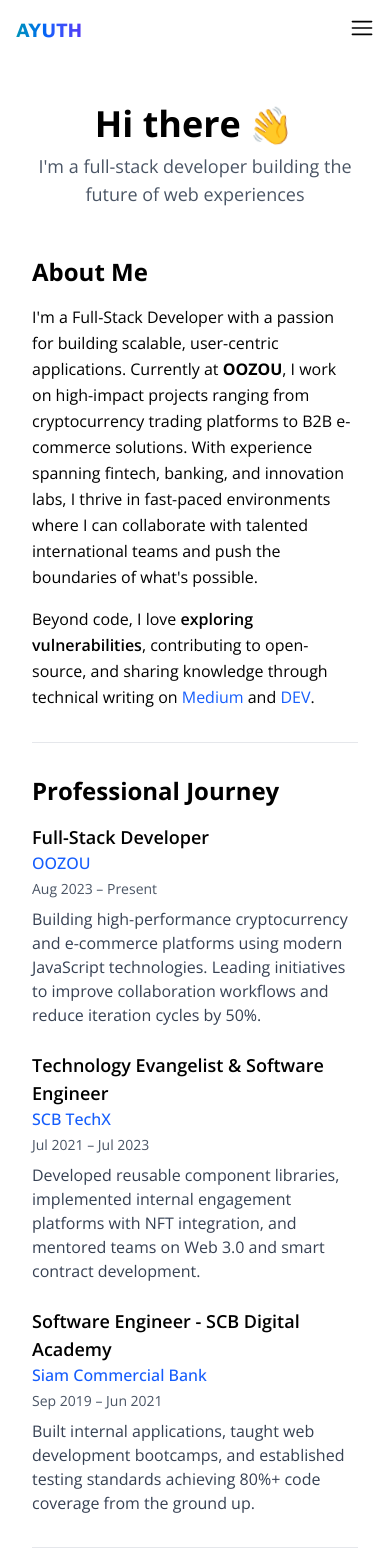
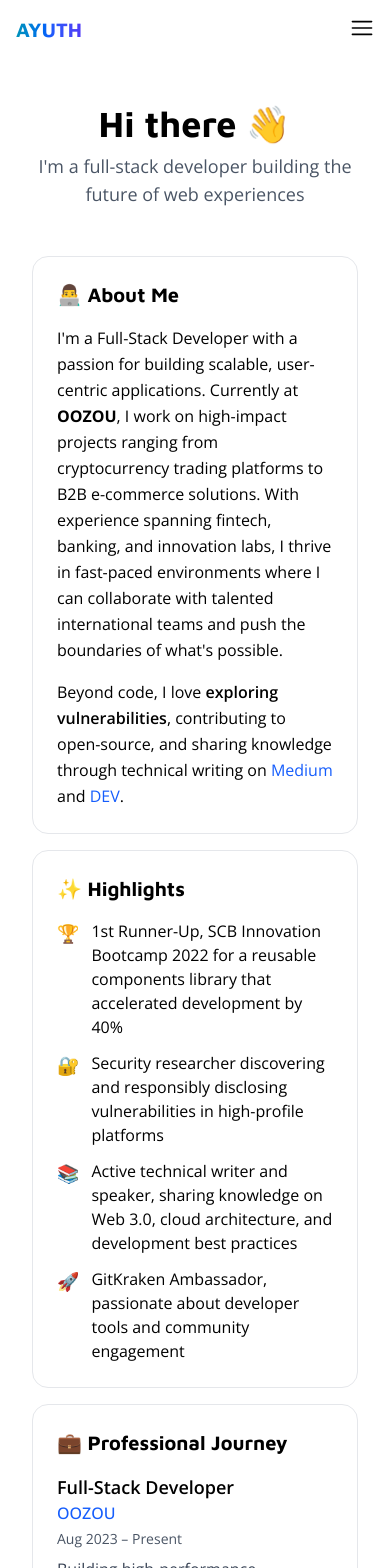
Before and after one commit to ayuthmang/ayuthmang.dev, a Next.js app: page /about in a window 390 px wide. Shown: the top 1568 px of the page. Built offline with nearby package versions, Linux system fonts and the light colour scheme.

Commit message:
feat: bento 🍱 profile

```diff
--- a/pnpm-workspace.yaml
+++ b/pnpm-workspace.yaml
@@ -1,3 +1,6 @@
+allowBuilds:
+  esbuild: true
+  sharp: true
 onlyBuiltDependencies:
   - '@tailwindcss/oxide'
   - esbuild
--- a/src/app/about/page.tsx
+++ b/src/app/about/page.tsx
@@ -5,36 +5,42 @@ import {
   TooltipContent,
   TooltipTrigger,
 } from '@/components/ui/tooltip'
+import { BentoGrid, BentoCard } from '@/components/bento-grid'
+import { PlaygroundCard } from '@/components/playground-card'
 import Image from 'next/image'
 
 function AboutPage() {
   return (
-    <div className="py-12 max-w-4xl mx-auto px-4">
+    <div className="mx-auto max-w-5xl px-4 py-12">
       <div className="mb-12">
         <Heading>
           Hi there <WavingHand />
         </Heading>
-        <p className="text-center text-lg text-gray-600 dark:text-gray-400 mb-8">
+        <p className="mb-8 text-center text-lg text-gray-600 dark:text-gray-400">
           I&apos;m a full-stack developer building the future of web experiences
         </p>
       </div>
 
-      <div className="space-y-8">
-        {/* Main intro */}
-        <Section>
-          <SectionTitle>About Me</SectionTitle>
+      <BentoGrid>
+        {/* Main intro — large card */}
+        <BentoCard title="👨‍💻 About Me" className="md:col-span-2 md:row-span-2">
           <p className="text-base leading-relaxed">
-            I&apos;m a Full-Stack Developer with a passion for building scalable, user-centric applications. Currently at{' '}
-            <strong>OOZOU</strong>, I work on high-impact projects ranging from cryptocurrency trading platforms to B2B e-commerce solutions.
-            With experience spanning fintech, banking, and innovation labs, I thrive in fast-paced environments where I can collaborate with talented international teams and push the boundaries of what&apos;s possible.
+            I&apos;m a Full-Stack Developer with a passion for building
+            scalable, user-centric applications. Currently at{' '}
+            <strong>OOZOU</strong>, I work on high-impact projects ranging from
+            cryptocurrency trading platforms to B2B e-commerce solutions. With
+            experience spanning fintech, banking, and innovation labs, I thrive
+            in fast-paced environments where I can collaborate with talented
+            international teams and push the boundaries of what&apos;s
+            possible.
           </p>
-          <p className="text-base leading-relaxed mt-4">
+          <p className="mt-4 text-base leading-relaxed">
             Beyond code, I love{' '}
             <Tooltip>
               <TooltipTrigger asChild>
                 <span className="relative cursor-pointer font-semibold">
                   exploring vulnerabilities
-                  <span className="absolute bottom-0 left-0 w-full h-[6px] bg-yellow-300/60 -z-10 translate-y-[2px]"></span>
+                  <span className="absolute bottom-0 left-0 -z-10 h-[6px] w-full translate-y-[2px] bg-yellow-300/60"></span>
                 </span>
               </TooltipTrigger>
               <TooltipContent className="flex flex-col items-center p-4">
@@ -46,15 +52,62 @@ function AboutPage() {
                   className="rounded-md"
                 />
               </TooltipContent>
-            </Tooltip>, contributing to open-source, and sharing knowledge through technical writing on{' '}
-            <a href="https://medium.com/@ayuthmang" className="text-blue-600 dark:text-blue-400 hover:underline">Medium</a> and{' '}
-            <a href="https://dev.to/ayuthmang" className="text-blue-600 dark:text-blue-400 hover:underline">DEV</a>.
+            </Tooltip>
+            , contributing to open-source, and sharing knowledge through
+            technical writing on{' '}
+            <a
+              href="https://medium.com/@ayuthmang"
+              className="text-blue-600 hover:underline dark:text-blue-400"
+            >
+              Medium
+            </a>{' '}
+            and{' '}
+            <a
+              href="https://dev.to/ayuthmang"
+              className="text-blue-600 hover:underline dark:text-blue-400"
+            >
+              DEV
+            </a>
+            .
           </p>
-        </Section>
+        </BentoCard>
 
-        {/* Professional Experience */}
-        <Section>
-          <SectionTitle>Professional Journey</SectionTitle>
+        {/* Highlights — tall card */}
+        <BentoCard title="✨ Highlights" className="md:row-span-2">
+          <ul className="space-y-3">
+            <li className="flex items-start">
+              <span className="mr-3 text-lg">🏆</span>
+              <span>
+                1st Runner-Up, SCB Innovation Bootcamp 2022 for a reusable
+                components library that accelerated development by 40%
+              </span>
+            </li>
+            <li className="flex items-start">
+              <span className="mr-3 text-lg">🔐</span>
+              <span>
+                Security researcher discovering and responsibly disclosing
+                vulnerabilities in high-profile platforms
+              </span>
+            </li>
+            <li className="flex items-start">
+              <span className="mr-3 text-lg">📚</span>
+              <span>
+                Active technical writer and speaker, sharing knowledge on Web
+                3.0, cloud architecture, and development best practices
+              </span>
+            </li>
+            <li className="flex items-start">
+              <span className="mr-3 text-lg">🚀</span>
+              <span>
+                GitKraken Ambassador, passionate about developer tools and
+                community engagement
+              </span>
+            </li>
+          </ul>
+        </BentoCard>
+
+        {/* Professional Experience — wide card */}
+        <BentoCard title="💼 Professional Journey" className="md:col-span-2">
           <div className="space-y-6">
             <ExperienceItem
               company="OOZOU"
@@ -75,12 +128,35 @@ function AboutPage() {
               description="Built internal applications, taught web development bootcamps, and established testing standards achieving 80%+ code coverage from the ground up."
             />
           </div>
-        </Section>
+        </BentoCard>
 
-        {/* Technical Skills */}
-        <Section>
-          <SectionTitle>Technical Stack</SectionTitle>
-          <div className="grid grid-cols-1 md:grid-cols-2 gap-6">
+        {/* Education & Certifications */}
+        <BentoCard title="🎓 Education & Certifications">
+          <div className="space-y-4">
+            <div>
+              <h4 className="font-semibold">Chulalongkorn University</h4>
+              <p className="text-sm text-gray-600 dark:text-gray-400">
+                Master&apos;s in Computer Science (2024 – Present)
+              </p>
+            </div>
+            <div>
+              <h4 className="font-semibold">Thammasat University</h4>
+              <p className="text-sm text-gray-600 dark:text-gray-400">
+                Bachelor of Science in Computer Science (2015 – 2019)
+              </p>
+            </div>
+            <div>
+              <p className="text-sm">
+                Microsoft Certified: Azure (AI Fundamentals, Data Fundamentals,
+                Fundamentals)
+              </p>
+            </div>
+          </div>
+        </BentoCard>
+
+        {/* Technical Skills — wide card */}
+        <BentoCard title="🛠️ Technical Stack" className="md:col-span-2">
+          <div className="grid grid-cols-1 gap-6 sm:grid-cols-2">
             <SkillCategory
               category="Frontend"
               skills={['React', 'Next.js', 'Vue.js', 'TypeScript', 'HTML5/CSS3']}
@@ -98,68 +174,41 @@ function AboutPage() {
               skills={['React Native', 'Flutter', 'Kotlin']}
             />
           </div>
-        </Section>
-
-        {/* Achievements */}
-        <Section>
-          <SectionTitle>Highlights</SectionTitle>
-          <ul className="space-y-3">
-            <li className="flex items-start">
-              <span className="mr-3 text-lg">🏆</span>
-              <span>1st Runner-Up, SCB Innovation Bootcamp 2022 for a reusable components library that accelerated development by 40%</span>
-            </li>
-            <li className="flex items-start">
-              <span className="mr-3 text-lg">🔐</span>
-              <span>Security researcher discovering and responsibly disclosing vulnerabilities in high-profile platforms</span>
-            </li>
-            <li className="flex items-start">
-              <span className="mr-3 text-lg">📚</span>
-              <span>Active technical writer and speaker, sharing knowledge on Web 3.0, cloud architecture, and development best practices</span>
-            </li>
-            <li className="flex items-start">
-              <span className="mr-3 text-lg">🚀</span>
-              <span>GitKraken Ambassador, passionate about developer tools and community engagement</span>
-            </li>
-          </ul>
-        </Section>
-
-        {/* Education & Certifications */}
-        <Section>
-          <SectionTitle>Education & Certifications</SectionTitle>
-          <div className="space-y-4">
-            <div>
-              <h4 className="font-semibold">Chulalongkorn University</h4>
-              <p className="text-sm text-gray-600 dark:text-gray-400">Master&apos;s in Computer Science (2024 – Present)</p>
-            </div>
-            <div>
-              <h4 className="font-semibold">Thammasat University</h4>
-              <p className="text-sm text-gray-600 dark:text-gray-400">Bachelor of Science in Computer Science (2015 – 2019)</p>
-            </div>
-            <div>
-              <p className="text-sm">Microsoft Certified: Azure (AI Fundamentals, Data Fundamentals, Fundamentals)</p>
-            </div>
-          </div>
-        </Section>
+        </BentoCard>
 
         {/* Connect */}
-        <Section>
-          <SectionTitle>Let&apos;s Connect</SectionTitle>
-          <p className="text-base leading-relaxed mb-4">
-            I&apos;m always interested in discussing new projects, innovative technologies, and challenging problems. Feel free to reach out!
+        <BentoCard title="🤝 Let's Connect">
+          <p className="mb-4 text-base leading-relaxed">
+            I&apos;m always interested in discussing new projects, innovative
+            technologies, and challenging problems. Feel free to reach out!
           </p>
-          <div className="flex flex-wrap gap-3">
-            <a href="mailto:ayuth.mang@gmail.com" className="px-4 py-2 bg-blue-600 text-white rounded-lg hover:bg-blue-700 transition">
+          <div className="mt-auto flex flex-wrap gap-3">
+            <a
+              href="mailto:ayuth.mang@gmail.com"
+              className="rounded-lg bg-blue-600 px-4 py-2 text-white transition hover:bg-blue-700"
+            >
               Email
             </a>
-            <a href="https://linkedin.com" className="px-4 py-2 bg-blue-600 text-white rounded-lg hover:bg-blue-700 transition">
+            <a
+              href="https://linkedin.com"
+              className="rounded-lg bg-blue-600 px-4 py-2 text-white transition hover:bg-blue-700"
+            >
               LinkedIn
             </a>
-            <a href="https://github.com" className="px-4 py-2 bg-gray-800 dark:bg-gray-200 text-white dark:text-black rounded-lg hover:bg-gray-900 dark:hover:bg-gray-300 transition">
+            <a
+              href="https://github.com"
+              className="rounded-lg bg-gray-800 px-4 py-2 text-white transition hover:bg-gray-900 dark:bg-gray-200 dark:text-black dark:hover:bg-gray-300"
+            >
               GitHub
             </a>
           </div>
-        </Section>
-      </div>
+        </BentoCard>
+
+        {/* Playground — interactive frontend toys */}
+        <BentoCard title="🎮 Playground" className="md:col-span-2">
+          <PlaygroundCard />
+        </BentoCard>
+      </BentoGrid>
     </div>
   )
 }
@@ -168,11 +217,13 @@ function WavingHand() {
   return (
     <Tooltip>
       <TooltipTrigger asChild>
-        <div className="inline-block text-4xl">
-          <p role="img" aria-label="Waving hand" className={styles.animateWave}>
-            👋
-          </p>
-        </div>
+        <span
+          role="img"
+          aria-label="Waving hand"
+          className={`${styles.animateWave} text-4xl`}
+        >
+          👋
+        </span>
       </TooltipTrigger>
       <TooltipContent>
         <p>Friendly greeting!</p>
@@ -182,15 +233,11 @@ function WavingHand() {
 }
 
 function Heading({ children }: { children: React.ReactNode }) {
-  return <h2 className="mb-2 text-center text-4xl font-bold">{children}</h2>
-}
-
-function Section({ children }: { children: React.ReactNode }) {
-  return <section className="border-b border-gray-200 dark:border-gray-800 pb-8">{children}</section>
-}
-
-function SectionTitle({ children }: { children: React.ReactNode }) {
-  return <h3 className="text-2xl font-bold mb-4">{children}</h3>
+  return (
+    <h2 className="font-header mb-2 text-center text-4xl font-bold">
+      {children}
+    </h2>
+  )
 }
 
 interface ExperienceItemProps {
@@ -200,15 +247,24 @@ interface ExperienceItemProps {
   description: string
 }
 
-function ExperienceItem({ company, position, period, description }: ExperienceItemProps) {
+function ExperienceItem({
+  company,
+  position,
+  period,
+  description,
+}: ExperienceItemProps) {
   return (
     <div>
-      <div className="flex flex-col sm:flex-row sm:items-center sm:justify-between mb-2">
+      <div className="mb-2 flex flex-col sm:flex-row sm:items-center sm:justify-between">
         <div>
           <h4 className="text-lg font-semibold">{position}</h4>
-          <p className="text-blue-600 dark:text-blue-400 font-medium">{company}</p>
+          <p className="font-medium text-blue-600 dark:text-blue-400">
+            {company}
+          </p>
         </div>
-        <span className="text-sm text-gray-600 dark:text-gray-400 mt-1 sm:mt-0">{period}</span>
+        <span className="mt-1 text-sm text-gray-600 sm:mt-0 dark:text-gray-400">
+          {period}
+        </span>
       </div>
       <p className="text-gray-700 dark:text-gray-300">{description}</p>
     </div>
@@ -223,12 +279,12 @@ interface SkillCategoryProps {
 function SkillCategory({ category, skills }: SkillCategoryProps) {
   return (
     <div>
-      <h4 className="font-semibold mb-2">{category}</h4>
+      <h4 className="mb-2 font-semibold">{category}</h4>
       <div className="flex flex-wrap gap-2">
         {skills.map((skill) => (
           <span
             key={skill}
-            className="px-3 py-1 bg-gray-200 dark:bg-gray-800 text-gray-800 dark:text-gray-200 rounded-full text-sm"
+            className="rounded-full bg-gray-200 px-3 py-1 text-sm text-gray-800 dark:bg-gray-800 dark:text-gray-200"
           >
             {skill}
           </span>
--- /dev/null
+++ b/src/components/bento-grid/bento-grid.tsx
@@ -0,0 +1,47 @@
+import { cn } from '@/utils'
+import React from 'react'
+
+export function BentoGrid({
+  children,
+  className,
+}: React.ComponentPropsWithoutRef<'div'>) {
+  return (
+    <div
+      className={cn(
+        'grid auto-rows-[minmax(180px,auto)] grid-cols-1 gap-4 md:grid-cols-3',
+        className,
+      )}
+    >
+      {children}
+    </div>
+  )
+}
+
+interface BentoCardProps
+  extends Omit<React.ComponentPropsWithoutRef<'section'>, 'title'> {
+  title?: React.ReactNode
+}
+
+export function BentoCard({
+  title,
+  children,
+  className,
+  ...rest
+}: BentoCardProps) {
+  return (
+    <section
+      className={cn(
+        'group flex flex-col rounded-2xl border border-gray-200 bg-white p-6 transition-shadow duration-200 hover:shadow-lg dark:border-gray-800 dark:bg-gray-900 dark:hover:shadow-gray-950/50',
+        className,
+      )}
+      {...rest}
+    >
+      {title ? (
+        <h3 className="font-header mb-4 text-xl font-bold">{title}</h3>
+      ) : null}
+      {children}
+    </section>
+  )
+}
+
+export default BentoGrid
--- /dev/null
+++ b/src/components/bento-grid/index.tsx
@@ -0,0 +1,2 @@
+export * from './bento-grid'
+export { default } from './bento-grid'
--- /dev/null
+++ b/src/components/playground-card/index.tsx
@@ -0,0 +1,2 @@
+export * from './playground-card'
+export { default } from './playground-card'
--- /dev/null
+++ b/src/components/playground-card/playground-card.tsx
@@ -0,0 +1,110 @@
+'use client'
+
+import React from 'react'
+import styles from './playground-card.module.css'
+
+const BURST_EMOJIS = ['✨', '🎉', '⚡', '💖', '🔥', '🫧']
+
+interface Burst {
+  id: number
+  emoji: string
+  offsetX: number
+}
+
+export function PlaygroundCard() {
+  return (
+    <div className="grid flex-1 grid-cols-1 gap-4 sm:grid-cols-3">
+      <SpinToy />
+      <BoopCounter />
+      <ShimmerToy />
+    </div>
+  )
+}
+
+function SpinToy() {
+  const [degrees, setDegrees] = React.useState(0)
+
+  return (
+    <ToyTile label="Click to spin">
+      <button
+        type="button"
+        aria-label="Spin the atom"
+        onClick={() => setDegrees((d) => d + 360)}
+        className="cursor-pointer text-4xl transition-transform duration-700 ease-[cubic-bezier(0.2,0.8,0.2,1.2)] focus-visible:outline-2 focus-visible:outline-offset-4 focus-visible:outline-blue-500"
+        style={{ transform: `rotate(${degrees}deg)` }}
+      >
+        ⚛️
+      </button>
+    </ToyTile>
+  )
+}
+
+function BoopCounter() {
+  const [boops, setBoops] = React.useState(0)
+  const [bursts, setBursts] = React.useState<Burst[]>([])
+  const nextId = React.useRef(0)
+
+  const boop = () => {
+    setBoops((b) => b + 1)
+    const id = nextId.current++
+    const burst: Burst = {
+      id,
+      emoji: BURST_EMOJIS[id % BURST_EMOJIS.length],
+      offsetX: Math.round(Math.random() * 40 - 20),
+    }
+    setBursts((prev) => [...prev, burst])
+    setTimeout(() => {
+      setBursts((prev) => prev.filter((b) => b.id !== id))
+    }, 700)
+  }
+
+  return (
+    <ToyTile label={`Boops: ${boops}`}>
+      <div className="relative">
+        {bursts.map((burst) => (
+          <span
+            key={burst.id}
+            aria-hidden="true"
+            className={styles.burst}
+            style={{ left: `calc(50% + ${burst.offsetX}px)` }}
+          >
+            {burst.emoji}
+          </span>
+        ))}
+        <button
+          type="button"
+          aria-label="Boop!"
+          onClick={boop}
+          className="cursor-pointer text-4xl transition-transform duration-100 active:scale-75 focus-visible:outline-2 focus-visible:outline-offset-4 focus-visible:outline-blue-500"
+        >
+          🐽
+        </button>
+      </div>
+    </ToyTile>
+  )
+}
+
+function ShimmerToy() {
+  return (
+    <ToyTile label="Hover me">
+      <span className={`${styles.shimmer} text-2xl font-bold`}>CSS!</span>
+    </ToyTile>
+  )
+}
+
+function ToyTile({
+  label,
+  children,
+}: {
+  label: string
+  children: React.ReactNode
+}) {
+  return (
+    <div className="flex flex-col items-center justify-center gap-2 rounded-xl bg-gray-100 p-4 dark:bg-gray-800">
+      {children}
+      <span className="text-base tabular-nums">{label}</span>
+    </div>
+  )
+}
+
+export default PlaygroundCard
```
Also changed, not shown: package.json (+4 -4 lines), src/components/playground-card/playground-card.module.css (added, +69 -0 lines), 1 other file (tests, documents, lock files or other folders).
